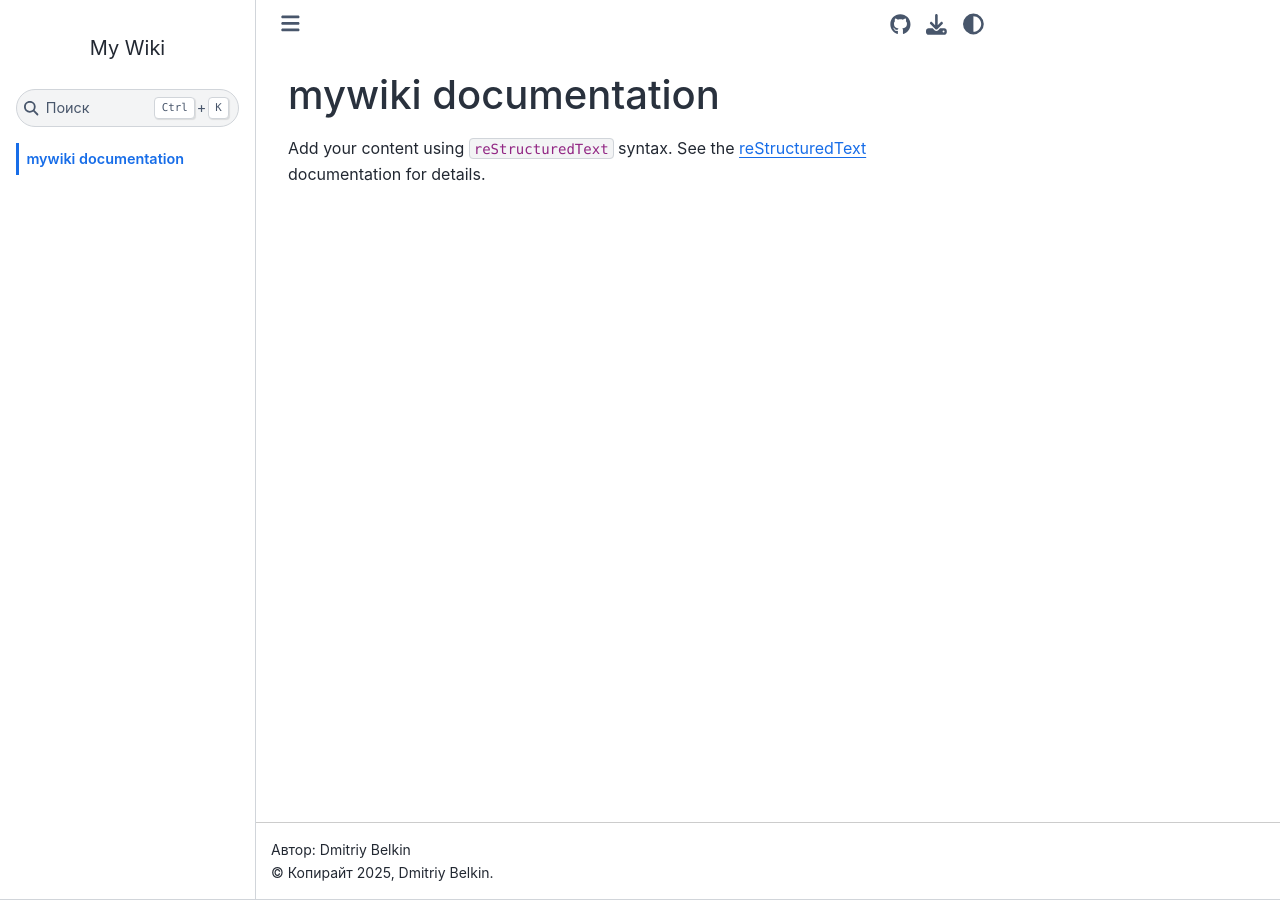
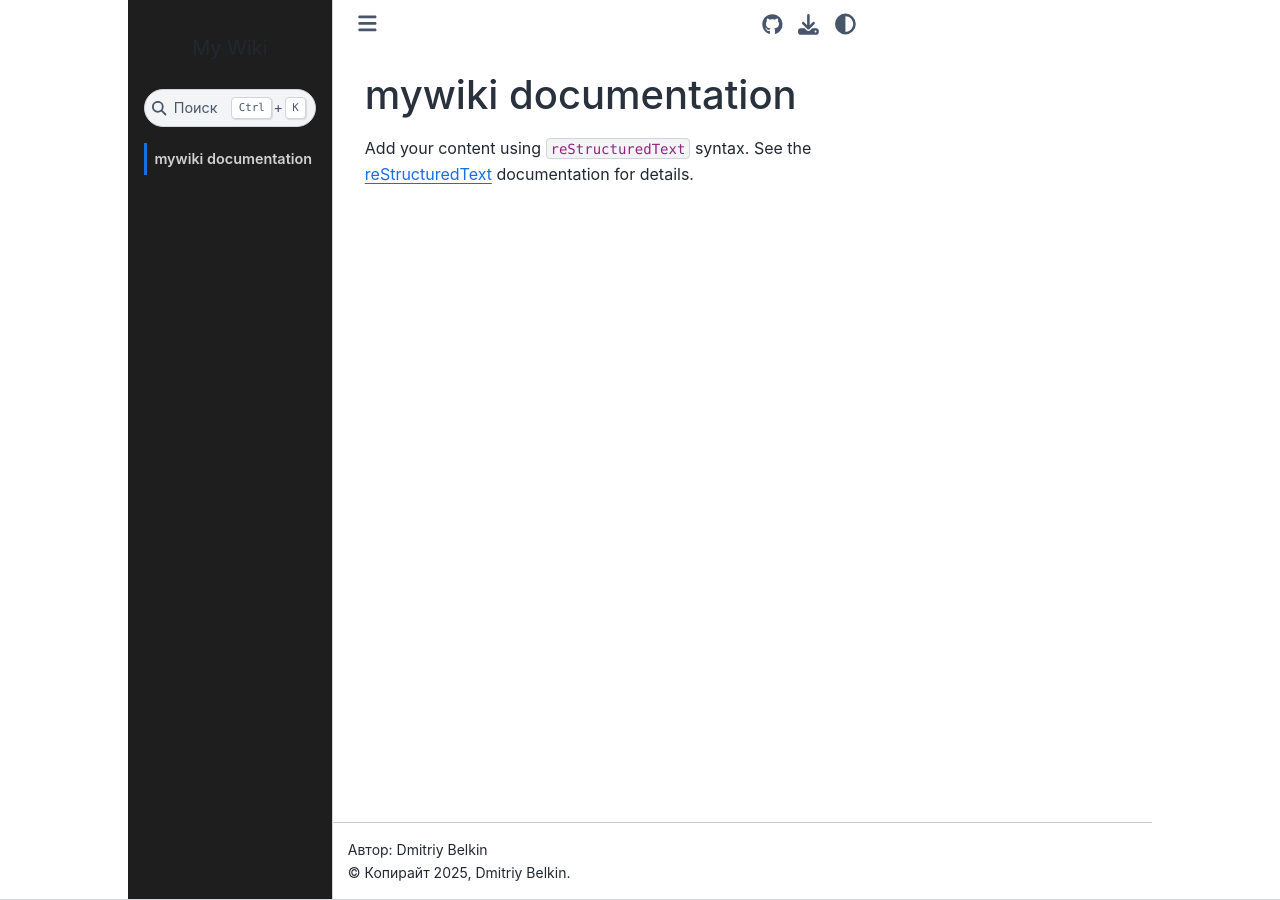
Before and after one commit to dmitriy-belkin/mywiki, a Sphinx documentation site: the page built from source/index.rst, in a window 1280 px wide. Built offline with Sphinx 7.4.7 and the Sphinx Book theme 1.1.4, drawn with Linux system fonts in a browser that asks for light colours.

Commit message:
Updated styles to match HOWTO layout

```diff
--- a/source/_static/custom.css
+++ b/source/_static/custom.css
@@ -1,11 +1,48 @@
-.bd-sidebar-primary {
-    width: 280px !important; /* Уменьшает ширину боковой панели */
+/* Убираем лишний отступ слева */
+.bd-main {
+    margin-left: 0px !important;
 }
 
+/* Настроим максимальную ширину контейнера */
 .bd-container {
-    max-width: 100% !important; /* Растягивает контент на всю ширину */
+    max-width: 80% !important;
+    margin: 0 auto;
 }
 
-.bd-sidebar {
-    overflow: hidden !important; /* Убирает лишний скролл */
+/* Улучшим боковую панель */
+.bd-sidebar-primary {
+    width: 250px !important; /* Сделаем боковую панель уже */
+    background-color: #1e1e1e; /* Тёмный фон */
+    color: #ffffff; /* Белый текст */
 }
+
+/* Улучшаем заголовки и карточки */
+h1, h2, h3 {
+    font-weight: bold;
+}
+
+.bd-sidebar a {
+    color: #d1d1d1 !important; /* Улучшение цвета ссылок */
+}
+
+.bd-sidebar a:hover {
+    color: #ffffff !important;
+}
+
+/* Стили для карточек (как в HOWTO) */
+.card {
+    border-radius: 8px;
+    padding: 15px;
+    background: #252526;
+    border: 1px solid #3a3a3a;
+    margin-bottom: 10px;
+}
+
+.card:hover {
+    background: #2e2e2e;
+}
+
+/* Убираем вертикальный скролл */
+html, body {
+    overflow-x: hidden;
+}
```
Also changed, not shown: 2 other files.
